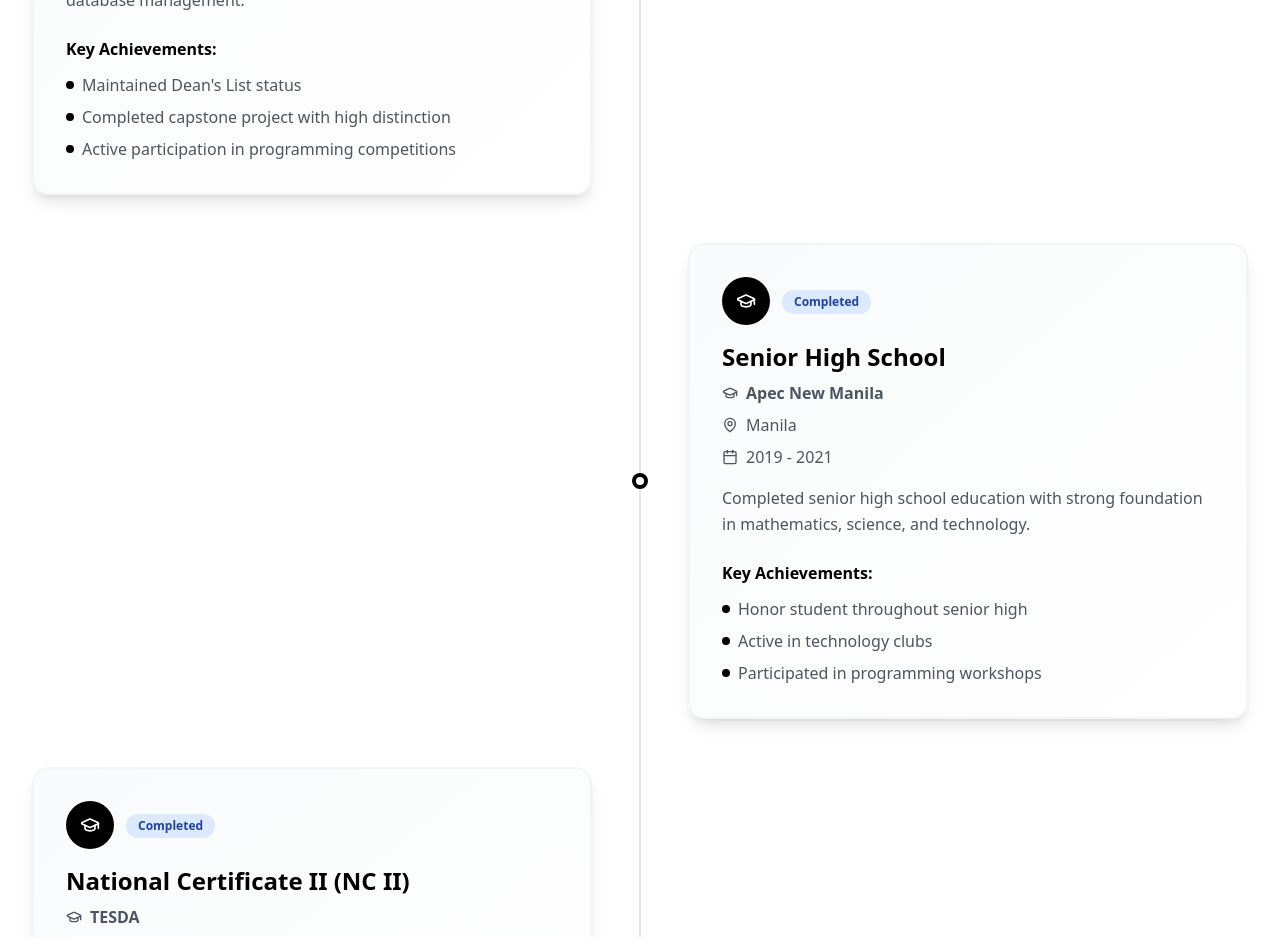
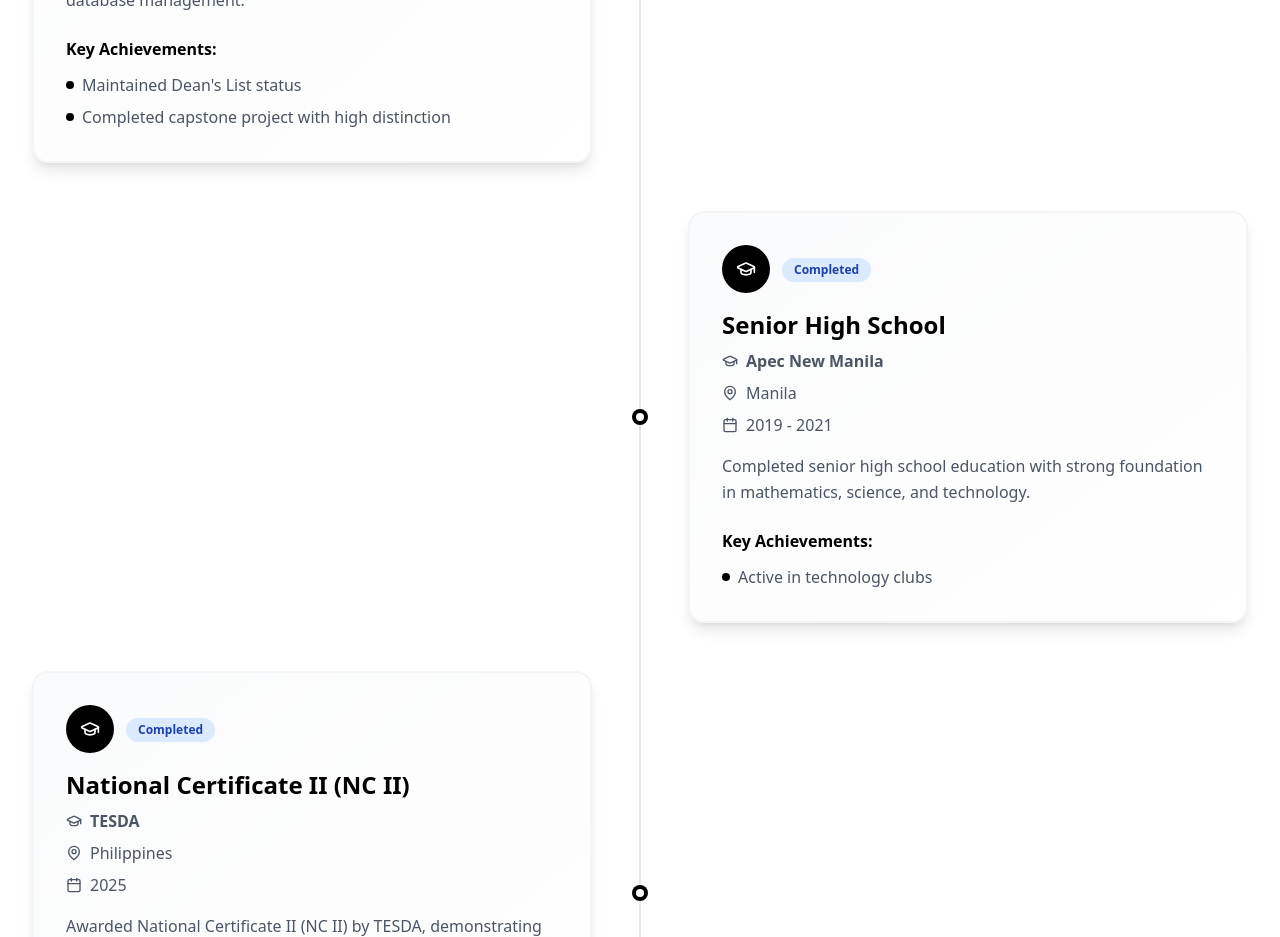
Before and after one commit to HesuCrypt/Portfolio, a React (Vite) app: page / in a window 1280 px wide. Shown: the part 3600-4537 px from the top of the page. Built offline with nearby package versions, Linux system fonts and the light colour scheme.

Commit message:
Remove specific achievements from Education section

```diff
--- a/src/components/Education.tsx
+++ b/src/components/Education.tsx
@@ -14,8 +14,7 @@ const Education = () => {
       description: 'Pursuing comprehensive education in information technology with focus on web development, software engineering, and database management.',
       achievements: [
         'Maintained Dean\'s List status',
-        'Completed capstone project with high distinction',
-        'Active participation in programming competitions'
+        'Completed capstone project with high distinction'
       ]
     },
     {
@@ -26,9 +25,7 @@ const Education = () => {
       status: 'Completed',
       description: 'Completed senior high school education with strong foundation in mathematics, science, and technology.',
       achievements: [
-        'Honor student throughout senior high',
-        'Active in technology clubs',
-        'Participated in programming workshops'
+        'Active in technology clubs'
       ]
     },
     {
```
